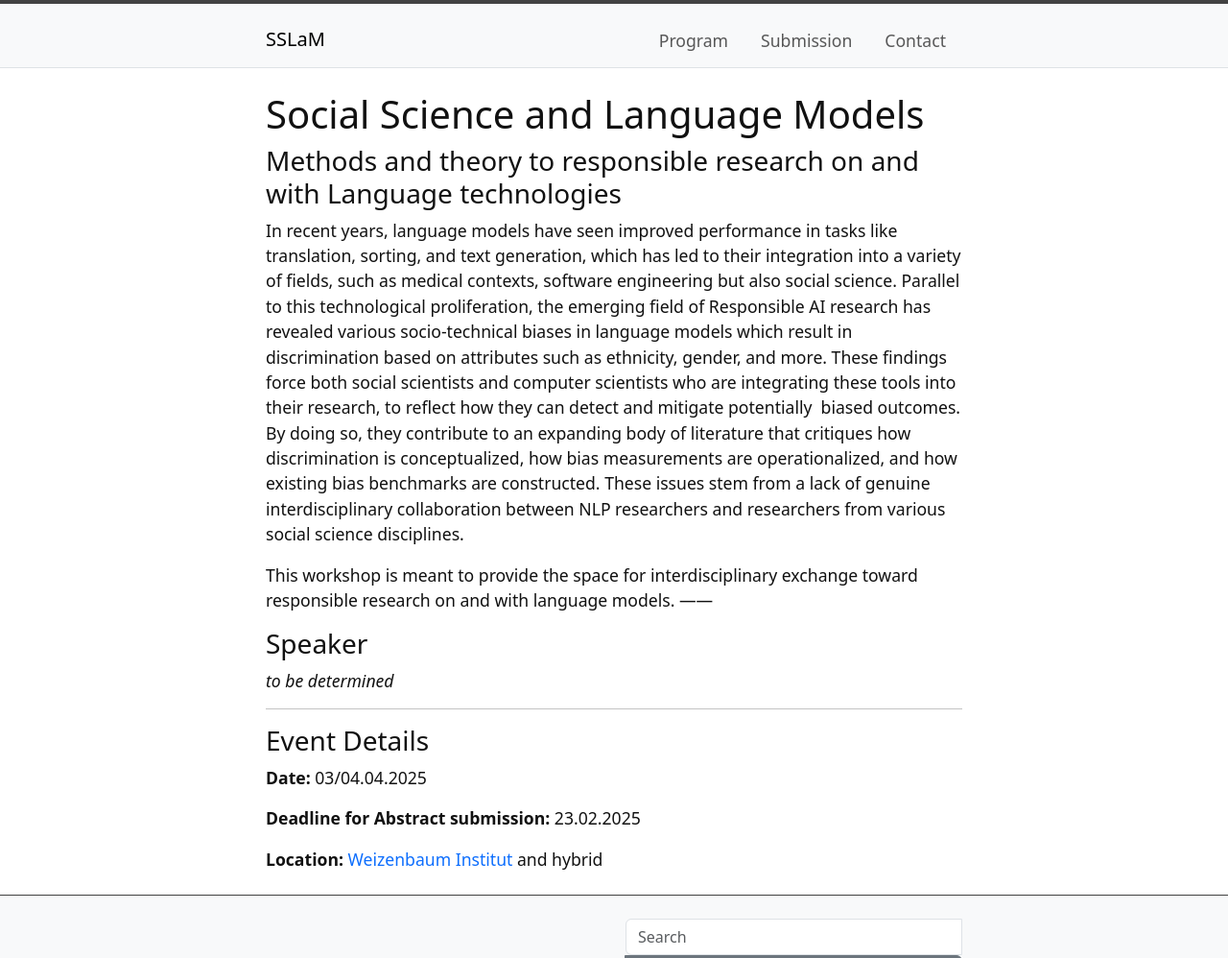
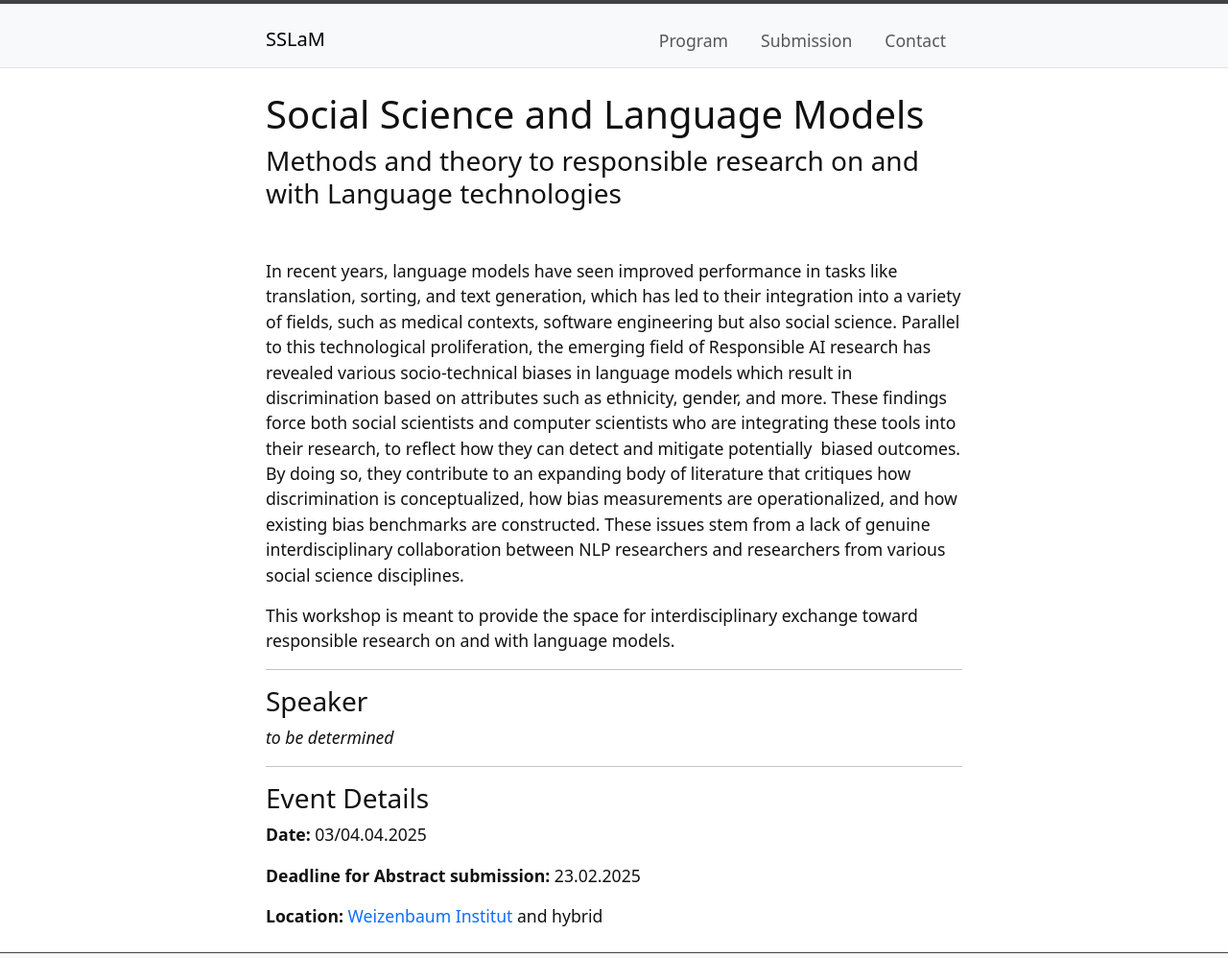
Before and after one commit to lppohl/wi-workshop.github.io, a Jekyll site: the page built from index.md, in a window 1280 px wide, cut to the strip 0-998 px from the top of the page. Shown: the whole strip at 96% size. Built offline with Jekyll 4.4.1, drawn with Linux system fonts in a browser that asks for light colours.

Commit message:
Update index.md

```diff
--- a/index.md
+++ b/index.md
@@ -4,14 +4,13 @@ layout: page
 ---
 
 
-# Social Science and Language Models
-
+# Social Science and Language Models <br>
 ### Methods and theory to responsible research on and with Language technologies
-
-
+<br>
 <p> In recent years, language models have seen improved performance in tasks like translation, sorting, and text generation, which has led to their integration into a variety of fields, such as medical contexts, software engineering but also social science. Parallel to this technological proliferation, the emerging field of Responsible AI research has revealed various socio-technical biases in language models which result in discrimination based on attributes such as ethnicity, gender, and more. These findings force both social scientists and computer scientists who are integrating these tools into their research, to reflect how they can detect and mitigate potentially  biased outcomes. By doing so, they contribute to an expanding body of literature that critiques how discrimination is conceptualized, how bias measurements are operationalized, and how existing bias benchmarks are constructed. These issues stem from a lack of genuine interdisciplinary collaboration between NLP researchers and researchers from various social science disciplines.
 </p>
 This workshop is meant to provide the space for interdisciplinary exchange toward responsible research on and with language models.
+
 ------
 
 ### Speaker
```
